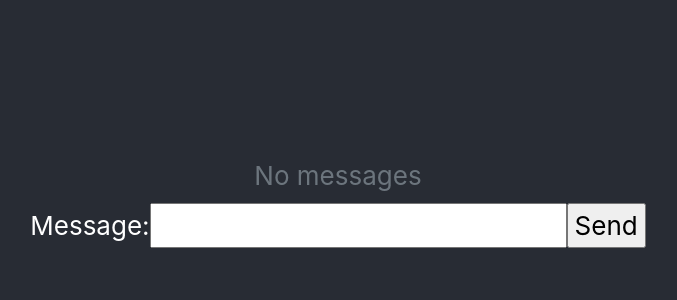
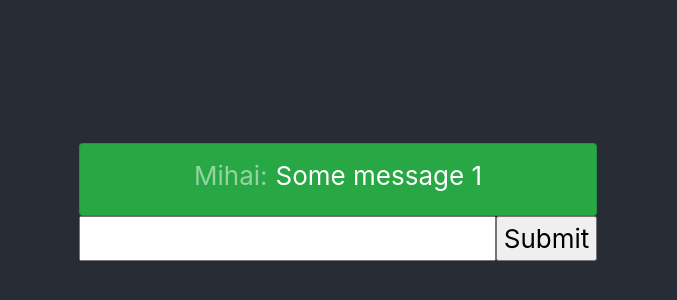
Before and after one commit to AndreiVaida/react-chat, a React (Create React App) app: page / in a window 1280 px wide. Shown: the part 194-494 px from the top of the page, without its empty margins (302-979 px from the left). Built offline with nearby package versions, Linux system fonts and the light colour scheme.

Commit message:
Automatically generate messages

```diff
--- a/package.json
+++ b/package.json
@@ -10,7 +10,8 @@
     "react": "^16.13.1",
     "react-bootstrap": "^1.0.1",
     "react-dom": "^16.13.1",
-    "react-scripts": "3.4.1"
+    "react-scripts": "3.4.1",
+    "rxjs": "^6.5.5"
   },
   "scripts": {
     "start": "react-scripts start",
--- a/src/App.js
+++ b/src/App.js
@@ -1,12 +1,30 @@
 import React from 'react';
 import './App.css';
 import Chat from "./react-chat/Chat";
+import ChatUser from "./react-chat/ChatUser";
+import * as Rx from "rxjs"
 
 function App() {
+  const chatUser = new ChatUser("Andrei", null, true);
+  const messagesSource = Rx.Observable.create(function (observer) {
+    generateMessages(observer);
+  });
+
+  let count = 0;
+  const otherUser = new ChatUser("Mihai");
+  function generateMessages(observer) {
+    const chatMessage = {message: `Some message ${count++}`, user: otherUser};
+    setTimeout(() => {
+      observer.next(chatMessage);
+      generateMessages(observer);
+    }, 5000);
+  }
+
   return (
     <div className="App">
       <header className="App-header">
-        { Chat() }
+        {/*<Chat inputMessageLabel={"Mesaj:"} inputPlaceholder={"Scrie ceva..."} sendButtonText={"Trimite"} messagesSource={messagesSource} />*/}
+        <Chat chatUser={chatUser} messagesSource={messagesSource} />
       </header>
     </div>
   );
--- a/src/react-chat/Chat.js
+++ b/src/react-chat/Chat.js
@@ -1,63 +1,76 @@
-import React, { useReducer, useState } from "react";
+import React from "react";
 import MessageList from "./MessageList";
-import ChatMessage from "./ChatMessage";
 import ChatUser from "./ChatUser";
 import "./ChatStyle.css"
 
-const Chat = (chatUser = new ChatUser(0, "Me"),
-              sendButtonText = "Send") => {
+class Chat extends React.Component {
+  constructor(props,
+              chatUser = new ChatUser(0, "Me"),
+              messagesSource,
+              inputMessageLabel = "",
+              inputPlaceholder = "Write a message...",
+              sendButtonText = "Send") {
+    super(props);
 
-  const [messages, updateMessages] = useReducer(arrayReducer, []);
-  const [inputMessage, setInputMessage] = useState("");
+    this.state = {
+      messages: [],
+      inputMessage: "",
+    };
 
-  const onSend = () => {
+    props.messagesSource.subscribe({
+      next: chatMessage => this.addMessage(chatMessage),
+      error: err => alert(`Something wrong occurred: ${err}`),
+      complete: () => alert('Chat is done'),
+    });
+  }
+
+  onSend = () => {
+    if (this.state.inputMessage.trim().length === 0) {
+      return;
+    }
+
     const chatMessage = {
-      message: inputMessage,
-      user: chatUser,
+      message: this.state.inputMessage,
+      user: this.props.chatUser ?? new ChatUser("Me", null, true),
       dateTime: Date.now(),
     };
-
-    updateMessages({action: "add", chatMessage});
-    setInputMessage("");
+    this.addMessage(chatMessage);
+    this.setState({inputMessage: ""});
   }
 
-  const handleKeyDown = (e) => {
+  addMessage = (chatMessage) => {
+    this.setState({messages: [...this.state.messages, chatMessage]});
+  }
+
+  handleKeyDown = (e) => {
     if (e.key === 'Enter') {
-      onSend();
+      this.onSend();
     }
   }
 
+  render() {
     return (
       <div>
         {/* Message List */}
-      {
-        MessageList(messages)
-      }
+        {MessageList(this.state.messages)}
 
         {/* Input and Send a Message */}
         <label>
-        Message:
+          {this.props.inputMessageLabel}
           <input type="text" name="name"
-               value={inputMessage}
-               onChange={e => setInputMessage(e.target.value)}
-               onKeyDown={handleKeyDown}
+                 value={this.state.inputMessage}
+                 placeholder={this.props.inputPlaceholder}
+                 onChange={e => this.setState({inputMessage: e.target.value})}
+                 onKeyDown={this.handleKeyDown}
           />
         </label>
-      <input type="submit" value={sendButtonText} onClick={onSend}/>
+        <input type="submit" value={this.props.sendButtonText} onClick={this.onSend}/>
       </div>
     );
   }
-
-const arrayReducer = (array, {action, chatMessage}) => {
-  switch (action) {
-    case "add":
-      return [...array, chatMessage];
-    case "prepend":
-      return [chatMessage, ...array];
-    default:
-      console.error("Invalid action in arrayReducer");
-      return array;
-  }
 }
 
+
+
+
 export default Chat;
--- a/src/react-chat/ChatUser.js
+++ b/src/react-chat/ChatUser.js
@@ -1,7 +1,7 @@
 export default class ChatUser {
-  constructor(id, name, image) {
-    this.id = id;
+  constructor(name, image, isTheChatUser = false) {
     this.name = name;
     this.image = image;
+    this.isTheChatUser = isTheChatUser;
   }
 }
--- a/src/react-chat/MessageList.js
+++ b/src/react-chat/MessageList.js
@@ -11,15 +11,19 @@ import ListGroupItem from "react-bootstrap/ListGroupItem";
  *      dateTime: Date (optional)
  *    }
  * @param emptyListMessage: string (optional)
+ * @param chatUserStyleClass: string (optional)
+ * @param otherUserStyleClass: string (optional)
  */
-const MessageList = (messages, emptyListMessage = "No messages") => {
-
+const MessageList = (messages,
+                     emptyListMessage = "No messages",
+                     chatUserStyleClass = "bg-info",
+                     otherUserStyleClass = "bg-success") => {
   return (
     <ListGroup>
       {
         messages.length > 0 ?
           messages.map((chatMessage, index) =>
-            <ListGroupItem className={"bg-info"} key={index}>
+            <ListGroupItem className={chatMessage.user.isTheChatUser ? chatUserStyleClass : otherUserStyleClass } key={index}>
               {
                 ChatMessage(chatMessage.message, chatMessage.user, chatMessage.dateTime)
               }
```
Lines whose indentation alone changed are shown as unchanged.
